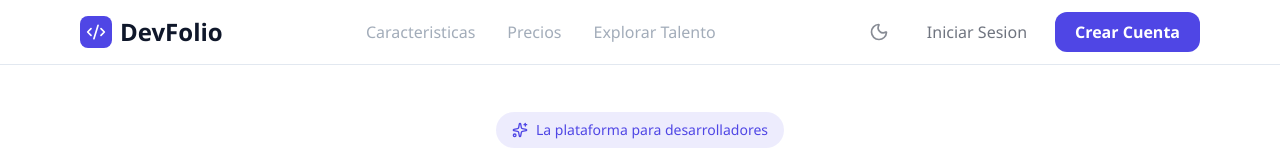
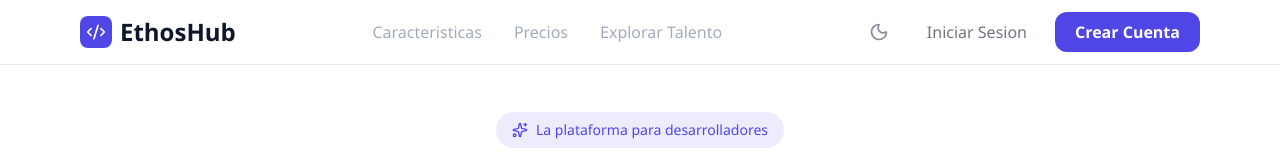
Before and after one commit to dpardo23/bytebusters-frontend, a React (Vite) app: page / in a window 1280 px wide. Shown: the top 160 px of the page. Built offline with nearby package versions, Linux system fonts and the light colour scheme; no server answers.

Commit message:
feat(ui): actualizar enlaces y estructura de la barra de navegación

```diff
--- a/src/components/shared/Navbar.tsx
+++ b/src/components/shared/Navbar.tsx
@@ -23,7 +23,7 @@ export default function Navbar() {
           <span className='flex h-8 w-8 items-center justify-center rounded-lg bg-primary text-primary-foreground'>
             <Code2 className='h-5 w-5' />
           </span>
-          DevFolio
+          EthosHub
         </Link>
 
         <div className='hidden items-center gap-8 md:flex'>
```
